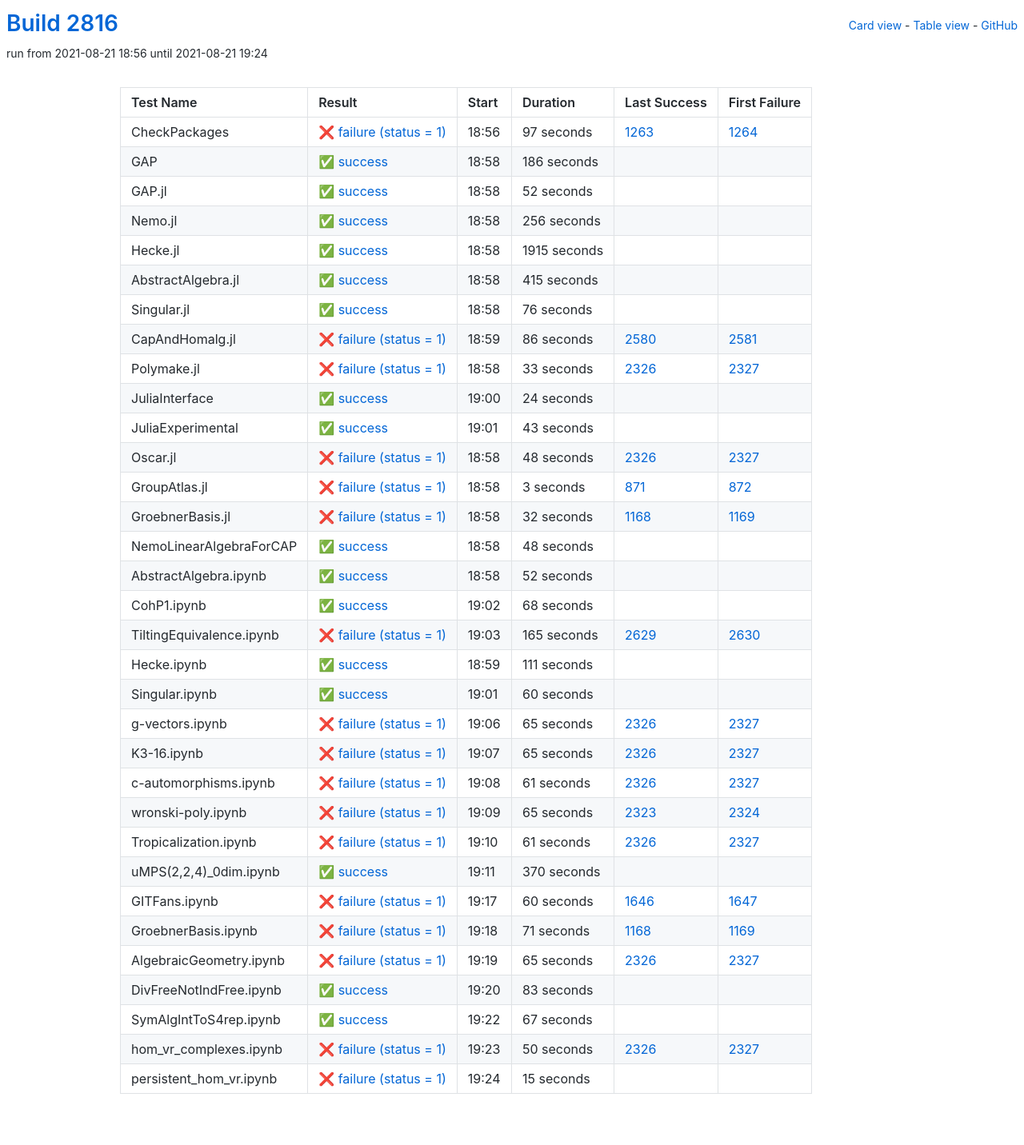
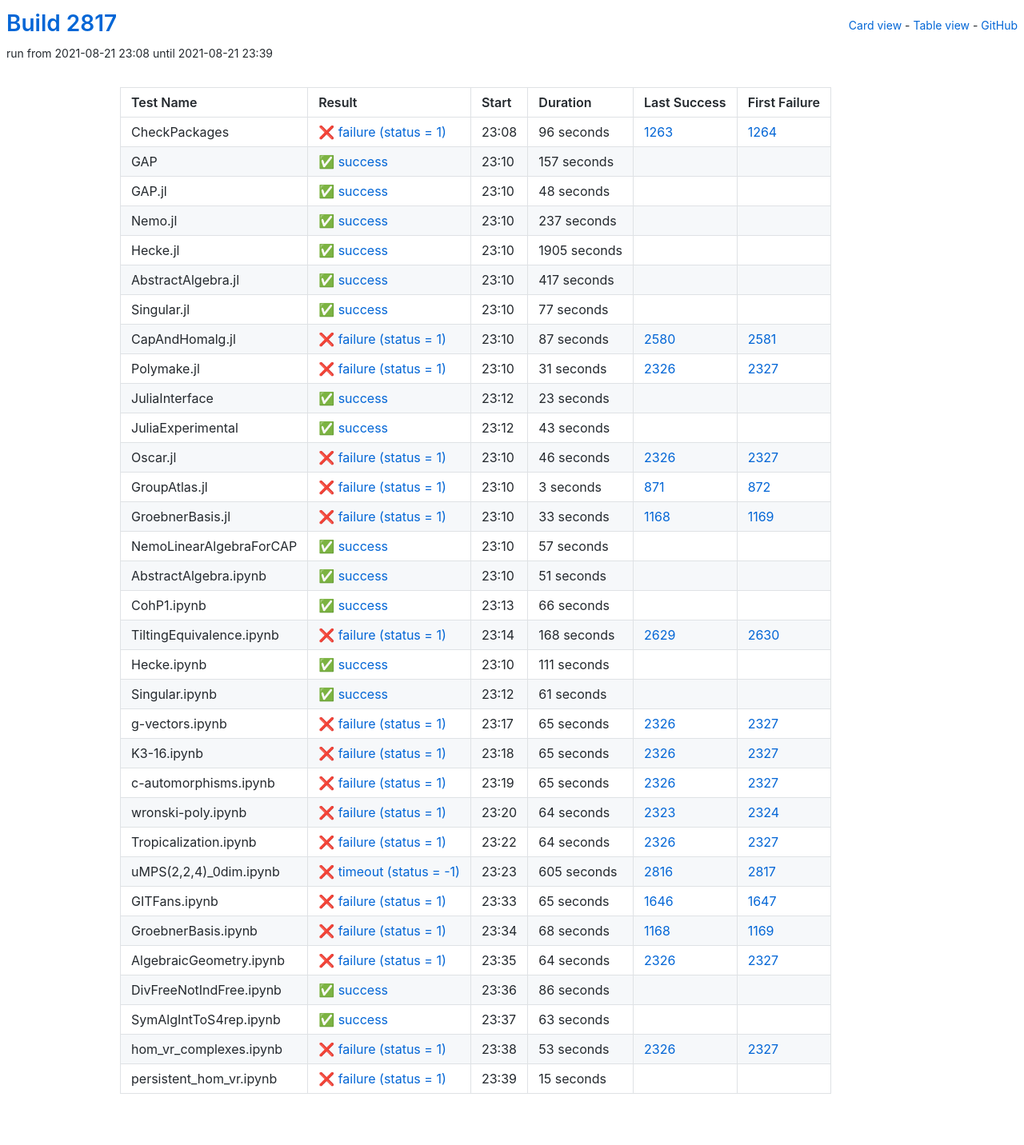
Before and after one commit to oscar-system/oscar-ci-status-stable, a Jekyll site: the page built from table.html, in a window 1280 px wide. Shown: the whole page at 80% size. Built offline with Jekyll 4.4.1, drawn with Linux system fonts in a browser that asks for light colours.

Commit message:
Build #2817

```diff
--- a/_data/ci.yml
+++ b/_data/ci.yml
@@ -1,6 +1,6 @@
 ---
-build: 2816
-build_url: https://oscarci.mathematik.uni-kl.de/job/oscar-stable/2816/
+build: 2817
+build_url: https://oscarci.mathematik.uni-kl.de/job/oscar-stable/2817/
 job: oscar-stable
 organization: oscar-system
 repo: oscar-ci-status-stable
@@ -8,128 +8,128 @@ repourl: https://github.com/oscar-system/oscar-ci-status-stable
 tests:
 - name: CheckPackages
   id: checkpackages
-  log: https://oscarci.mathematik.uni-kl.de/job/oscar-stable/2816/artifact/logs/build-2816/CheckPackages.log
-  start: 2021-08-21 18:56
+  log: https://oscarci.mathematik.uni-kl.de/job/oscar-stable/2817/artifact/logs/build-2817/CheckPackages.log
+  start: 2021-08-21 23:08
   success: false
   exitcode: 1
   status: failure
-  duration: 97
+  duration: 96
   last_success: 1263
   last_success_url: https://oscarci.mathematik.uni-kl.de/job/oscar-stable/1263/
   first_failure: 1264
   first_failure_url: https://oscarci.mathematik.uni-kl.de/job/oscar-stable/1264/
 - name: GAP
   id: gap
-  log: https://oscarci.mathematik.uni-kl.de/job/oscar-stable/2816/artifact/logs/build-2816/GAP.log
-  start: 2021-08-21 18:58
+  log: https://oscarci.mathematik.uni-kl.de/job/oscar-stable/2817/artifact/logs/build-2817/GAP.log
+  start: 2021-08-21 23:10
   success: true
   exitcode: 0
   status: success
-  duration: 186
+  duration: 157
   last_success: false
   last_success_url:
   first_failure: false
   first_failure_url:
 - name: GAP.jl
   id: gap-jl
-  log: https://oscarci.mathematik.uni-kl.de/job/oscar-stable/2816/artifact/logs/build-2816/GAP.jl.log
-  start: 2021-08-21 18:58
+  log: https://oscarci.mathematik.uni-kl.de/job/oscar-stable/2817/artifact/logs/build-2817/GAP.jl.log
+  start: 2021-08-21 23:10
   success: true
   exitcode: 0
   status: success
-  duration: 52
+  duration: 48
   last_success: false
   last_success_url:
   first_failure: false
   first_failure_url:
 - name: Nemo.jl
   id: nemo-jl
-  log: https://oscarci.mathematik.uni-kl.de/job/oscar-stable/2816/artifact/logs/build-2816/Nemo.jl.log
-  start: 2021-08-21 18:58
+  log: https://oscarci.mathematik.uni-kl.de/job/oscar-stable/2817/artifact/logs/build-2817/Nemo.jl.log
+  start: 2021-08-21 23:10
   success: true
   exitcode: 0
   status: success
-  duration: 256
+  duration: 237
   last_success: false
   last_success_url:
   first_failure: false
   first_failure_url:
 - name: Hecke.jl
   id: hecke-jl
-  log: https://oscarci.mathematik.uni-kl.de/job/oscar-stable/2816/artifact/logs/build-2816/Hecke.jl.log
-  start: 2021-08-21 18:58
+  log: https://oscarci.mathematik.uni-kl.de/job/oscar-stable/2817/artifact/logs/build-2817/Hecke.jl.log
+  start: 2021-08-21 23:10
   success: true
   exitcode: 0
   status: success
-  duration: 1915
+  duration: 1905
   last_success: false
   last_success_url:
   first_failure: false
   first_failure_url:
 - name: AbstractAlgebra.jl
   id: abstractalgebra-jl
-  log: https://oscarci.mathematik.uni-kl.de/job/oscar-stable/2816/artifact/logs/build-2816/AbstractAlgebra.jl.log
-  start: 2021-08-21 18:58
+  log: https://oscarci.mathematik.uni-kl.de/job/oscar-stable/2817/artifact/logs/build-2817/AbstractAlgebra.jl.log
+  start: 2021-08-21 23:10
   success: true
   exitcode: 0
   status: success
-  duration: 415
+  duration: 417
   last_success: false
   last_success_url:
   first_failure: false
   first_failure_url:
 - name: Singular.jl
   id: singular-jl
-  log: https://oscarci.mathematik.uni-kl.de/job/oscar-stable/2816/artifact/logs/build-2816/Singular.jl.log
-  start: 2021-08-21 18:58
+  log: https://oscarci.mathematik.uni-kl.de/job/oscar-stable/2817/artifact/logs/build-2817/Singular.jl.log
+  start: 2021-08-21 23:10
   success: true
   exitcode: 0
   status: success
-  duration: 76
+  duration: 77
   last_success: false
   last_success_url:
   first_failure: false
   first_failure_url:
 - name: CapAndHomalg.jl
   id: capandhomalg-jl
-  log: https://oscarci.mathematik.uni-kl.de/job/oscar-stable/2816/artifact/logs/build-2816/CapAndHomalg.jl.log
-  start: 2021-08-21 18:59
+  log: https://oscarci.mathematik.uni-kl.de/job/oscar-stable/2817/artifact/logs/build-2817/CapAndHomalg.jl.log
+  start: 2021-08-21 23:10
   success: false
   exitcode: 1
   status: failure
-  duration: 86
+  duration: 87
   last_success: 2580
   last_success_url: https://oscarci.mathematik.uni-kl.de/job/oscar-stable/2580/
   first_failure: 2581
   first_failure_url: https://oscarci.mathematik.uni-kl.de/job/oscar-stable/2581/
 - name: Polymake.jl
   id: polymake-jl
-  log: https://oscarci.mathematik.uni-kl.de/job/oscar-stable/2816/artifact/logs/build-2816/Polymake.jl.log
-  start: 2021-08-21 18:58
+  log: https://oscarci.mathematik.uni-kl.de/job/oscar-stable/2817/artifact/logs/build-2817/Polymake.jl.log
+  start: 2021-08-21 23:10
   success: false
   exitcode: 1
   status: failure
-  duration: 33
+  duration: 31
   last_success: 2326
   last_success_url: https://oscarci.mathematik.uni-kl.de/job/oscar-stable/2326/
   first_failure: 2327
   first_failure_url: https://oscarci.mathematik.uni-kl.de/job/oscar-stable/2327/
 - name: JuliaInterface
   id: juliainterface
-  log: https://oscarci.mathematik.uni-kl.de/job/oscar-stable/2816/artifact/logs/build-2816/JuliaInterface.log
-  start: 2021-08-21 19:00
+  log: https://oscarci.mathematik.uni-kl.de/job/oscar-stable/2817/artifact/logs/build-2817/JuliaInterface.log
+  start: 2021-08-21 23:12
   success: true
   exitcode: 0
   status: success
-  duration: 24
+  duration: 23
   last_success: false
   last_success_url:
   first_failure: false
   first_failure_url:
 - name: JuliaExperimental
   id: juliaexperimental
-  log: https://oscarci.mathematik.uni-kl.de/job/oscar-stable/2816/artifact/logs/build-2816/JuliaExperimental.log
-  start: 2021-08-21 19:01
+  log: https://oscarci.mathematik.uni-kl.de/job/oscar-stable/2817/artifact/logs/build-2817/JuliaExperimental.log
+  start: 2021-08-21 23:12
   success: true
   exitcode: 0
   status: success
@@ -140,20 +140,20 @@ tests:
   first_failure_url:
 - name: Oscar.jl
   id: oscar-jl
-  log: https://oscarci.mathematik.uni-kl.de/job/oscar-stable/2816/artifact/logs/build-2816/Oscar.jl.log
-  start: 2021-08-21 18:58
+  log: https://oscarci.mathematik.uni-kl.de/job/oscar-stable/2817/artifact/logs/build-2817/Oscar.jl.log
+  start: 2021-08-21 23:10
   success: false
   exitcode: 1
   status: failure
-  duration: 48
+  duration: 46
   last_success: 2326
   last_success_url: https://oscarci.mathematik.uni-kl.de/job/oscar-stable/2326/
   first_failure: 2327
   first_failure_url: https://oscarci.mathematik.uni-kl.de/job/oscar-stable/2327/
 - name: GroupAtlas.jl
   id: groupatlas-jl
-  log: https://oscarci.mathematik.uni-kl.de/job/oscar-stable/2816/artifact/logs/build-2816/GroupAtlas.jl.log
-  start: 2021-08-21 18:58
+  log: https://oscarci.mathematik.uni-kl.de/job/oscar-stable/2817/artifact/logs/build-2817/GroupAtlas.jl.log
+  start: 2021-08-21 23:10
   success: false
   exitcode: 1
   status: failure
@@ -164,68 +164,68 @@ tests:
   first_failure_url: https://oscarci.mathematik.uni-kl.de/job/oscar-stable/872/
 - name: GroebnerBasis.jl
   id: groebnerbasis-jl
-  log: https://oscarci.mathematik.uni-kl.de/job/oscar-stable/2816/artifact/logs/build-2816/GroebnerBasis.jl.log
-  start: 2021-08-21 18:58
+  log: https://oscarci.mathematik.uni-kl.de/job/oscar-stable/2817/artifact/logs/build-2817/GroebnerBasis.jl.log
+  start: 2021-08-21 23:10
   success: false
   exitcode: 1
   status: failure
-  duration: 32
+  duration: 33
   last_success: 1168
   last_success_url: https://oscarci.mathematik.uni-kl.de/job/oscar-stable/1168/
   first_failure: 1169
   first_failure_url: https://oscarci.mathematik.uni-kl.de/job/oscar-stable/1169/
 - name: NemoLinearAlgebraForCAP
   id: nemolinearalgebraforcap
-  log: https://oscarci.mathematik.uni-kl.de/job/oscar-stable/2816/artifact/logs/build-2816/NemoLinearAlgebraForCAP.log
-  start: 2021-08-21 18:58
+  log: https://oscarci.mathematik.uni-kl.de/job/oscar-stable/2817/artifact/logs/build-2817/NemoLinearAlgebraForCAP.log
+  start: 2021-08-21 23:10
   success: true
   exitcode: 0
   status: success
-  duration: 48
+  duration: 57
   last_success: false
   last_success_url:
   first_failure: false
   first_failure_url:
 - name: AbstractAlgebra.ipynb
   id: abstractalgebra-ipynb
-  log: https://oscarci.mathematik.uni-kl.de/job/oscar-stable/2816/artifact/logs/build-2816/AbstractAlgebra.ipynb.log
-  start: 2021-08-21 18:58
+  log: https://oscarci.mathematik.uni-kl.de/job/oscar-stable/2817/artifact/logs/build-2817/AbstractAlgebra.ipynb.log
+  start: 2021-08-21 23:10
   success: true
   exitcode: 0
   status: success
-  duration: 52
+  duration: 51
   last_success: false
   last_success_url:
   first_failure: false
   first_failure_url:
 - name: CohP1.ipynb
   id: cohp1-ipynb
-  log: https://oscarci.mathematik.uni-kl.de/job/oscar-stable/2816/artifact/logs/build-2816/CohP1.ipynb.log
-  start: 2021-08-21 19:02
+  log: https://oscarci.mathematik.uni-kl.de/job/oscar-stable/2817/artifact/logs/build-2817/CohP1.ipynb.log
+  start: 2021-08-21 23:13
   success: true
   exitcode: 0
   status: success
-  duration: 68
+  duration: 66
   last_success: false
   last_success_url:
   first_failure: false
   first_failure_url:
 - name: TiltingEquivalence.ipynb
   id: tiltingequivalence-ipynb
-  log: https://oscarci.mathematik.uni-kl.de/job/oscar-stable/2816/artifact/logs/build-2816/TiltingEquivalence.ipynb.log
-  start: 2021-08-21 19:03
+  log: https://oscarci.mathematik.uni-kl.de/job/oscar-stable/2817/artifact/logs/build-2817/TiltingEquivalence.ipynb.log
+  start: 2021-08-21 23:14
   success: false
   exitcode: 1
   status: failure
-  duration: 165
+  duration: 168
   last_success: 2629
   last_success_url: https://oscarci.mathematik.uni-kl.de/job/oscar-stable/2629/
   first_failure: 2630
   first_failure_url: https://oscarci.mathematik.uni-kl.de/job/oscar-stable/2630/
 - name: Hecke.ipynb
   id: hecke-ipynb
-  log: https://oscarci.mathematik.uni-kl.de/job/oscar-stable/2816/artifact/logs/build-2816/Hecke.ipynb.log
-  start: 2021-08-21 18:59
+  log: https://oscarci.mathematik.uni-kl.de/job/oscar-stable/2817/artifact/logs/build-2817/Hecke.ipynb.log
+  start: 2021-08-21 23:10
   success: true
   exitcode: 0
   status: success
@@ -236,20 +236,20 @@ tests:
   first_failure_url:
 - name: Singular.ipynb
   id: singular-ipynb
-  log: https://oscarci.mathematik.uni-kl.de/job/oscar-stable/2816/artifact/logs/build-2816/Singular.ipynb.log
-  start: 2021-08-21 19:01
+  log: https://oscarci.mathematik.uni-kl.de/job/oscar-stable/2817/artifact/logs/build-2817/Singular.ipynb.log
+  start: 2021-08-21 23:12
   success: true
   exitcode: 0
   status: success
-  duration: 60
+  duration: 61
   last_success: false
   last_success_url:
   first_failure: false
   first_failure_url:
 - name: g-vectors.ipynb
   id: g-vectors-ipynb
-  log: https://oscarci.mathematik.uni-kl.de/job/oscar-stable/2816/artifact/logs/build-2816/g-vectors.ipynb.log
-  start: 2021-08-21 19:06
+  log: https://oscarci.mathematik.uni-kl.de/job/oscar-stable/2817/artifact/logs/build-2817/g-vectors.ipynb.log
+  start: 2021-08-21 23:17
   success: false
   exitcode: 1
   status: failure
@@ -260,8 +260,8 @@ tests:
   first_failure_url: https://oscarci.mathematik.uni-kl.de/job/oscar-stable/2327/
 - name: K3-16.ipynb
   id: k3-16-ipynb
-  log: https://oscarci.mathematik.uni-kl.de/job/oscar-stable/2816/artifact/logs/build-2816/K3-16.ipynb.log
-  start: 2021-08-21 19:07
+  log: https://oscarci.mathematik.uni-kl.de/job/oscar-stable/2817/artifact/logs/build-2817/K3-16.ipynb.log
+  start: 2021-08-21 23:18
   success: false
   exitcode: 1
   status: failure
@@ -272,80 +272,8 @@ tests:
   first_failure_url: https://oscarci.mathematik.uni-kl.de/job/oscar-stable/2327/
 - name: c-automorphisms.ipynb
   id: c-automorphisms-ipynb
-  log: https://oscarci.mathematik.uni-kl.de/job/oscar-stable/2816/artifact/logs/build-2816/c-automorphisms.ipynb.log
-  start: 2021-08-21 19:08
-  success: false
-  exitcode: 1
-  status: failure
-  duration: 61
-  last_success: 2326
-  last_success_url: https://oscarci.mathematik.uni-kl.de/job/oscar-stable/2326/
-  first_failure: 2327
-  first_failure_url: https://oscarci.mathematik.uni-kl.de/job/oscar-stable/2327/
-- name: wronski-poly.ipynb
-  id: wronski-poly-ipynb
-  log: https://oscarci.mathematik.uni-kl.de/job/oscar-stable/2816/artifact/logs/build-2816/wronski-poly.ipynb.log
-  start: 2021-08-21 19:09
-  success: false
-  exitcode: 1
-  status: failure
-  duration: 65
-  last_success: 2323
-  last_success_url: https://oscarci.mathematik.uni-kl.de/job/oscar-stable/2323/
-  first_failure: 2324
-  first_failure_url: https://oscarci.mathematik.uni-kl.de/job/oscar-stable/2324/
-- name: Tropicalization.ipynb
-  id: tropicalization-ipynb
-  log: https://oscarci.mathematik.uni-kl.de/job/oscar-stable/2816/artifact/logs/build-2816/Tropicalization.ipynb.log
-  start: 2021-08-21 19:10
-  success: false
-  exitcode: 1
-  status: failure
-  duration: 61
-  last_success: 2326
-  last_success_url: https://oscarci.mathematik.uni-kl.de/job/oscar-stable/2326/
-  first_failure: 2327
-  first_failure_url: https://oscarci.mathematik.uni-kl.de/job/oscar-stable/2327/
-- name: uMPS(2,2,4)_0dim.ipynb
-  id: umps-2-2-4-0dim-ipynb
-  log: https://oscarci.mathematik.uni-kl.de/job/oscar-stable/2816/artifact/logs/build-2816/uMPS-2-2-4-_0dim.ipynb.log
-  start: 2021-08-21 19:11
-  success: true
-  exitcode: 0
-  status: success
-  duration: 370
-  last_success: false
-  last_success_url:
-  first_failure: false
-  first_failure_url:
-- name: GITFans.ipynb
-  id: gitfans-ipynb
-  log: https://oscarci.mathematik.uni-kl.de/job/oscar-stable/2816/artifact/logs/build-2816/GITFans.ipynb.log
-  start: 2021-08-21 19:17
-  success: false
-  exitcode: 1
-  status: failure
-  duration: 60
-  last_success: 1646
-  last_success_url: https://oscarci.mathematik.uni-kl.de/job/oscar-stable/1646/
-  first_failure: 1647
-  first_failure_url: https://oscarci.mathematik.uni-kl.de/job/oscar-stable/1647/
-- name: GroebnerBasis.ipynb
-  id: groebnerbasis-ipynb
-  log: https://oscarci.mathematik.uni-kl.de/job/oscar-stable/2816/artifact/logs/build-2816/GroebnerBasis.ipynb.log
-  start: 2021-08-21 19:18
-  success: false
-  exitcode: 1
-  status: failure
-  duration: 71
-  last_success: 1168
-  last_success_url: https://oscarci.mathematik.uni-kl.de/job/oscar-stable/1168/
-  first_failure: 1169
-  first_failure_url: https://oscarci.mathematik.uni-kl.de/job/oscar-stable/1169/
-- name: AlgebraicGeometry.ipynb
-  id: algebraicgeometry-ipynb
-  log: https://oscarci.mathematik.uni-kl.de/job/oscar-stable/2816/artifact/logs/build-2816/AlgebraicGeometry.ipynb.log
-  start: 2021-08-21 19:19
+  log: https://oscarci.mathematik.uni-kl.de/job/oscar-stable/2817/artifact/logs/build-2817/c-automorphisms.ipynb.log
+  start: 2021-08-21 23:19
   success: false
   exitcode: 1
   status: failure
@@ -354,46 +282,118 @@ tests:
   last_success_url: https://oscarci.mathematik.uni-kl.de/job/oscar-stable/2326/
   first_failure: 2327
   first_failure_url: https://oscarci.mathematik.uni-kl.de/job/oscar-stable/2327/
+- name: wronski-poly.ipynb
+  id: wronski-poly-ipynb
+  log: https://oscarci.mathematik.uni-kl.de/job/oscar-stable/2817/artifact/logs/build-2817/wronski-poly.ipynb.log
+  start: 2021-08-21 23:20
+  success: false
+  exitcode: 1
+  status: failure
+  duration: 64
+  last_success: 2323
+  last_success_url: https://oscarci.mathematik.uni-kl.de/job/oscar-stable/2323/
+  first_failure: 2324
+  first_failure_url: https://oscarci.mathematik.uni-kl.de/job/oscar-stable/2324/
+- name: Tropicalization.ipynb
+  id: tropicalization-ipynb
+  log: https://oscarci.mathematik.uni-kl.de/job/oscar-stable/2817/artifact/logs/build-2817/Tropicalization.ipynb.log
+  start: 2021-08-21 23:22
+  success: false
+  exitcode: 1
+  status: failure
+  duration: 64
+  last_success: 2326
+  last_success_url: https://oscarci.mathematik.uni-kl.de/job/oscar-stable/2326/
+  first_failure: 2327
+  first_failure_url: https://oscarci.mathematik.uni-kl.de/job/oscar-stable/2327/
+- name: uMPS(2,2,4)_0dim.ipynb
+  id: umps-2-2-4-0dim-ipynb
+  log: https://oscarci.mathematik.uni-kl.de/job/oscar-stable/2817/artifact/logs/build-2817/uMPS-2-2-4-_0dim.ipynb.log
+  start: 2021-08-21 23:23
+  success: false
+  exitcode: -1
+  status: timeout
+  duration: 605
+  last_success: 2816
+  last_success_url: https://oscarci.mathematik.uni-kl.de/job/oscar-stable/2816/
+  first_failure: 2817
+  first_failure_url: https://oscarci.mathematik.uni-kl.de/job/oscar-stable/2817/
+- name: GITFans.ipynb
+  id: gitfans-ipynb
+  log: https://oscarci.mathematik.uni-kl.de/job/oscar-stable/2817/artifact/logs/build-2817/GITFans.ipynb.log
+  start: 2021-08-21 23:33
+  success: false
+  exitcode: 1
+  status: failure
+  duration: 65
+  last_success: 1646
+  last_success_url: https://oscarci.mathematik.uni-kl.de/job/oscar-stable/1646/
+  first_failure: 1647
+  first_failure_url: https://oscarci.mathematik.uni-kl.de/job/oscar-stable/1647/
+- name: GroebnerBasis.ipynb
+  id: groebnerbasis-ipynb
+  log: https://oscarci.mathematik.uni-kl.de/job/oscar-stable/2817/artifact/logs/build-2817/GroebnerBasis.ipynb.log
+  start: 2021-08-21 23:34
+  success: false
+  exitcode: 1
+  status: failure
+  duration: 68
+  last_success: 1168
+  last_success_url: https://oscarci.mathematik.uni-kl.de/job/oscar-stable/1168/
+  first_failure: 1169
+  first_failure_url: https://oscarci.mathematik.uni-kl.de/job/oscar-stable/1169/
+- name: AlgebraicGeometry.ipynb
+  id: algebraicgeometry-ipynb
+  log: https://oscarci.mathematik.uni-kl.de/job/oscar-stable/2817/artifact/logs/build-2817/AlgebraicGeometry.ipynb.log
+  start: 2021-08-21 23:35
+  success: false
+  exitcode: 1
+  status: failure
+  duration: 64
+  last_success: 2326
+  last_success_url: https://oscarci.mathematik.uni-kl.de/job/oscar-stable/2326/
+  first_failure: 2327
+  first_failure_url: https://oscarci.mathematik.uni-kl.de/job/oscar-stable/2327/
 - name: DivFreeNotIndFree.ipynb
   id: divfreenotindfree-ipynb
-  log: https://oscarci.mathematik.uni-kl.de/job/oscar-stable/2816/artifact/logs/build-2816/DivFreeNotIndFree.ipynb.log
-  start: 2021-08-21 19:20
+  log: https://oscarci.mathematik.uni-kl.de/job/oscar-stable/2817/artifact/logs/build-2817/DivFreeNotIndFree.ipynb.log
+  start: 2021-08-21 23:36
   success: true
   exitcode: 0
   status: success
-  duration: 83
+  duration: 86
   last_success: false
   last_success_url:
   first_failure: false
   first_failure_url:
 - name: SymAlgIntToS4rep.ipynb
   id: symalginttos4rep-ipynb
-  log: https://oscarci.mathematik.uni-kl.de/job/oscar-stable/2816/artifact/logs/build-2816/SymAlgIntToS4rep.ipynb.log
-  start: 2021-08-21 19:22
+  log: https://oscarci.mathematik.uni-kl.de/job/oscar-stable/2817/artifact/logs/build-2817/SymAlgIntToS4rep.ipynb.log
+  start: 2021-08-21 23:37
   success: true
   exitcode: 0
   status: success
-  duration: 67
+  duration: 63
   last_success: false
   last_success_url:
   first_failure: false
   first_failure_url:
 - name: hom_vr_complexes.ipynb
   id: hom-vr-complexes-ipynb
-  log: https://oscarci.mathematik.uni-kl.de/job/oscar-stable/2816/artifact/logs/build-2816/hom_vr_complexes.ipynb.log
-  start: 2021-08-21 19:23
+  log: https://oscarci.mathematik.uni-kl.de/job/oscar-stable/2817/artifact/logs/build-2817/hom_vr_complexes.ipynb.log
+  start: 2021-08-21 23:38
   success: false
   exitcode: 1
   status: failure
-  duration: 50
+  duration: 53
   last_success: 2326
   last_success_url: https://oscarci.mathematik.uni-kl.de/job/oscar-stable/2326/
   first_failure: 2327
   first_failure_url: https://oscarci.mathematik.uni-kl.de/job/oscar-stable/2327/
 - name: persistent_hom_vr.ipynb
   id: persistent-hom-vr-ipynb
-  log: https://oscarci.mathematik.uni-kl.de/job/oscar-stable/2816/artifact/logs/build-2816/persistent_hom_vr.ipynb.log
-  start: 2021-08-21 19:24
+  log: https://oscarci.mathematik.uni-kl.de/job/oscar-stable/2817/artifact/logs/build-2817/persistent_hom_vr.ipynb.log
+  start: 2021-08-21 23:39
   success: false
   exitcode: 1
   status: failure
```
Also changed, not shown: README.md.
